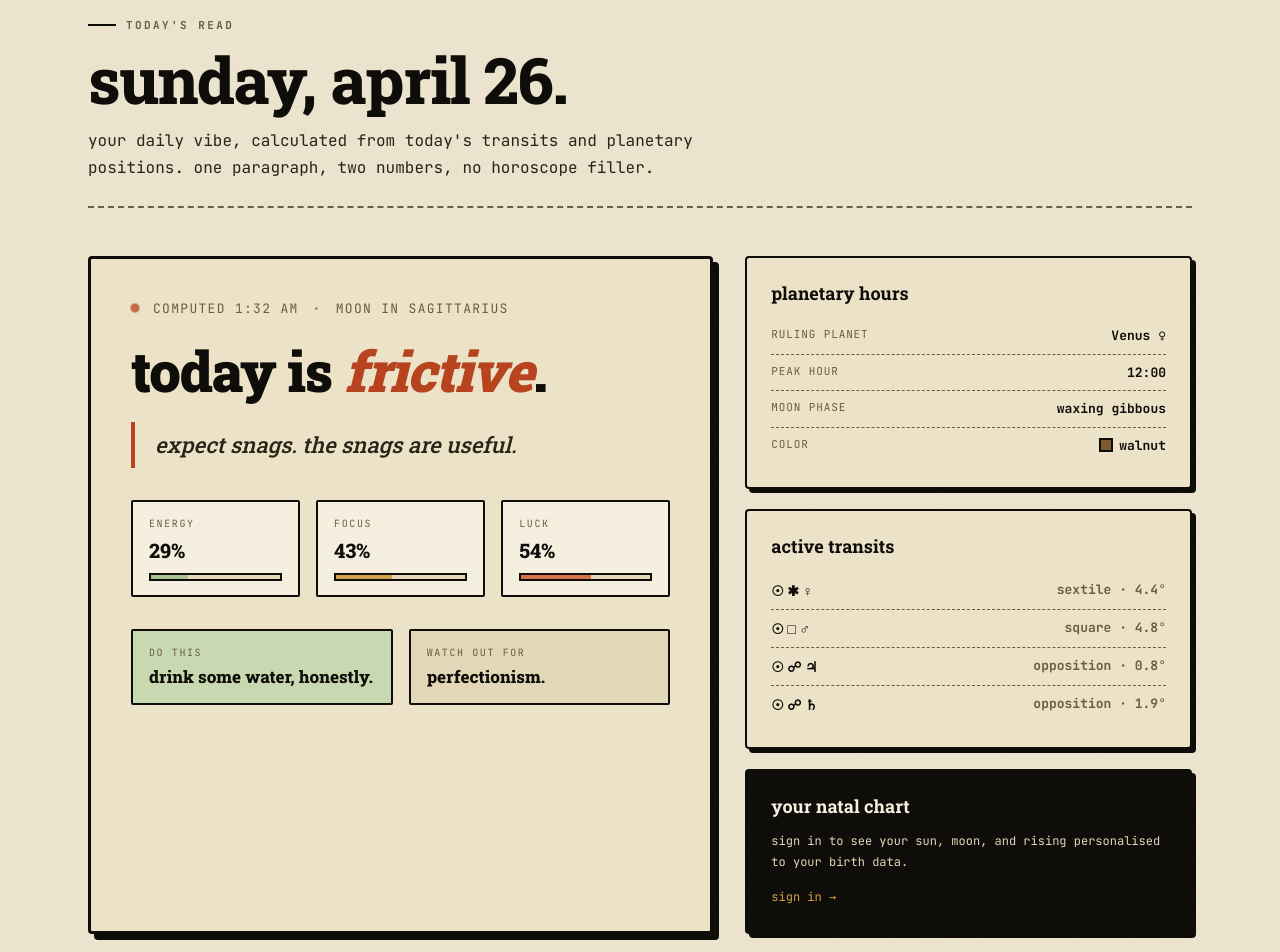
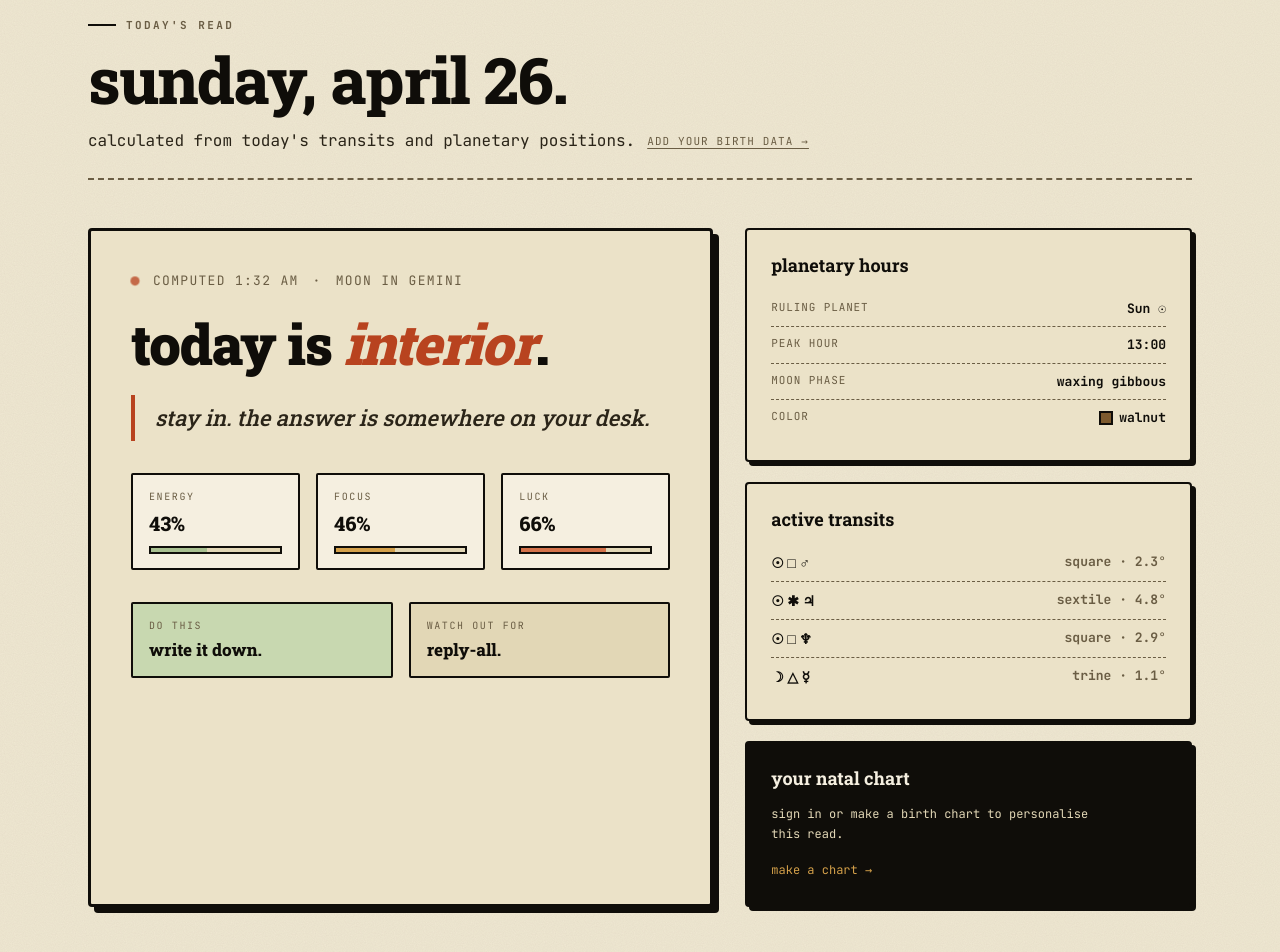
Before and after one commit to joeloffbeat/signs, a Next.js app: page /today in a window 1280 px wide. Shown: the part 140-1092 px from the top of the page. Built offline with nearby package versions, Linux system fonts and the light colour scheme; no server answers.

Commit message:
feat: today page uses personal birth data with toggle
Loads chart from localStorage (or profile API if logged in) and lets the
user switch between generic transits and their personalised natal view.

Co-Authored-By: Claude Sonnet 4.6 <noreply@anthropic.com>

```diff
--- a/app/today/page.tsx
+++ b/app/today/page.tsx
@@ -6,15 +6,42 @@ import SignLoreBox from '@/components/SignLoreBox'
 import { makeChart, makeDailyVibe } from '@/lib/astro-data'
 import type { Chart, DailyVibe } from '@/lib/astro-data'
 
+const GENERIC_CHART = makeChart('today', '1970-06-21', '12:00', 'London')
+
 export default function TodayPage() {
   const { data: session } = useSession()
   const [loading, setLoading] = useState(true)
-  const [chart] = useState<Chart>(() => makeChart('visitor', '1990-01-01', '12:00', 'New York'))
+  const [personalChart, setPersonalChart] = useState<Chart | null>(null)
+  const [usePersonal, setUsePersonal] = useState(false)
 
   useEffect(() => {
+    // load from localStorage
+    try {
+      const saved = localStorage.getItem('signs-chart')
+      if (saved) {
+        const d = JSON.parse(saved)
+        if (d?.name && d?.date) {
+          setPersonalChart(makeChart(d.name, d.date, d.time ?? '12:00', d.place ?? 'unknown'))
+          setUsePersonal(true)
+        }
+      }
+    } catch { /* ignore */ }
+
+    // also try profile if logged in
+    if (session) {
+      fetch('/api/profile').then(r => r.json()).then(d => {
+        if (d?.birth_date && !localStorage.getItem('signs-chart')) {
+          setPersonalChart(makeChart(d.name ?? 'me', d.birth_date, d.birth_time ?? '12:00', d.birth_place ?? 'unknown'))
+          setUsePersonal(true)
+        }
+      })
+    }
+
     const t = setTimeout(() => setLoading(false), 1400)
     return () => clearTimeout(t)
-  }, [])
+  }, [session])
+
+  const chart = (usePersonal && personalChart) ? personalChart : GENERIC_CHART
 
   if (loading) {
     return (
@@ -36,6 +63,7 @@ export default function TodayPage() {
   const v: DailyVibe = makeDailyVibe(chart)
   const today = new Date()
   const dateLabel = today.toLocaleDateString('en', { weekday: 'long', month: 'long', day: 'numeric' }).toLowerCase()
+  const isPersonal = usePersonal && personalChart !== null
 
   return (
     <>
@@ -44,7 +72,32 @@ export default function TodayPage() {
         <div className="page-head">
           <div className="eyebrow">today's read</div>
           <h1>{dateLabel}.</h1>
-          <p>your daily vibe, calculated from today's transits and planetary positions. one paragraph, two numbers, no horoscope filler.</p>
+          <div style={{ display: 'flex', alignItems: 'center', gap: 12, flexWrap: 'wrap', marginTop: 8 }}>
+            <p style={{ margin: 0 }}>
+              {isPersonal
+                ? `personalised to ${chart.name.toLowerCase()}'s natal positions and today's transits.`
+                : "calculated from today's transits and planetary positions."}
+            </p>
+            {personalChart && (
+              <button
+                onClick={() => setUsePersonal(u => !u)}
+                style={{
+                  fontFamily: 'var(--font-mono)', fontSize: 11, letterSpacing: '0.1em',
+                  textTransform: 'uppercase', padding: '4px 10px', cursor: 'pointer',
+                  background: isPersonal ? 'var(--ink)' : 'var(--paper-2)',
+                  color: isPersonal ? 'var(--bone)' : 'var(--ink-muted)',
+                  border: '1.5px solid var(--ink)', borderRadius: 2, whiteSpace: 'nowrap',
+                }}
+              >
+                {isPersonal ? `✓ ${chart.name.toLowerCase()}` : 'use my chart'}
+              </button>
+            )}
+            {!personalChart && (
+              <a href="/chart" style={{ fontFamily: 'var(--font-mono)', fontSize: 11, letterSpacing: '0.1em', textTransform: 'uppercase', color: 'var(--ink-muted)', textDecoration: 'underline' }}>
+                add your birth data →
+              </a>
+            )}
+          </div>
         </div>
 
         <div className="today-grid">
@@ -118,7 +171,7 @@ export default function TodayPage() {
               ))}
             </div>
 
-            {session ? (
+            {isPersonal ? (
               <div className="side-card" style={{ background: 'var(--ink)', color: 'var(--bone)', borderColor: 'var(--ink)' }}>
                 <h4 style={{ color: 'var(--bone)' }}>your sun</h4>
                 <div style={{ display: 'flex', alignItems: 'center', gap: 14 }}>
@@ -136,10 +189,10 @@ export default function TodayPage() {
               <div className="side-card" style={{ background: 'var(--ink)', color: 'var(--bone)', borderColor: 'var(--ink)' }}>
                 <h4 style={{ color: 'var(--bone)' }}>your natal chart</h4>
                 <p style={{ fontFamily: 'var(--font-mono)', fontSize: 12, color: 'var(--paper-2)', marginBottom: 12 }}>
-                  sign in to see your sun, moon, and rising personalised to your birth data.
+                  {session ? 'add birth data to your profile to personalise this page.' : 'sign in or make a birth chart to personalise this read.'}
                 </p>
-                <a href="/login" style={{ fontFamily: 'var(--font-mono)', fontSize: 12, color: 'var(--honey)', textDecoration: 'none' }}>
-                  sign in →
+                <a href={session ? '/profile' : '/chart'} style={{ fontFamily: 'var(--font-mono)', fontSize: 12, color: 'var(--honey)', textDecoration: 'none' }}>
+                  {session ? 'edit profile →' : 'make a chart →'}
                 </a>
               </div>
             )}
```
